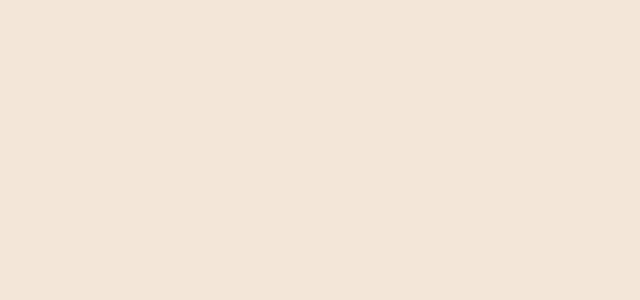
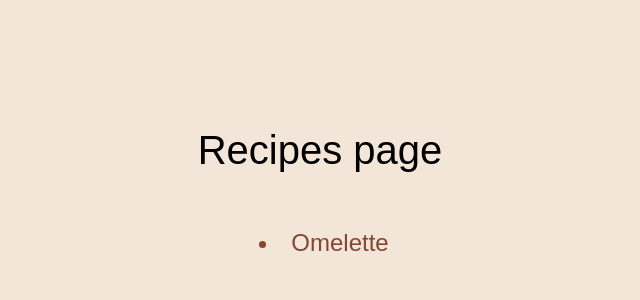
Before and after one commit to leonardo-bravop/frontend-mentor-recipe-page, a Next.js app: page / in a window 1280 px wide. Shown: the top 300 px of the page, without its empty margins (320-960 px from the left). Built offline with nearby package versions, Linux system fonts and the light colour scheme; a web font is replaced by a local one.

Commit message:
Add link to omelette page to home page

```diff
--- a/src/app/page.tsx
+++ b/src/app/page.tsx
@@ -1,7 +1,18 @@
+import localFont from "next/font/local"
+const outfit = localFont({ src: "/../../public/fonts/outfit/Outfit-VariableFont_wght.ttf" })
+const youngSerif = localFont({ src: "/../../public/fonts/young-serif/YoungSerif-Regular.ttf" })
+
 export default function Home() {
   return (
     <div>
-      <main></main>
+      <main className="mt-[120px] text-center">
+        <h1 className={`${youngSerif.className} mb-[15px]`}>Recipes page</h1>
+        <section className="rounded-[14px] px-8 py-6 mb-[25px]">
+          <ul className={`${outfit.className} marker:text-brown-800 pl-2 text-2xl`}>
+            <li className="my-2"><a href="recipes/omelette" className="text-brown-800">Omelette</a></li>
+          </ul>
+        </section>
+      </main>
       <footer></footer>
     </div>
   );
```
